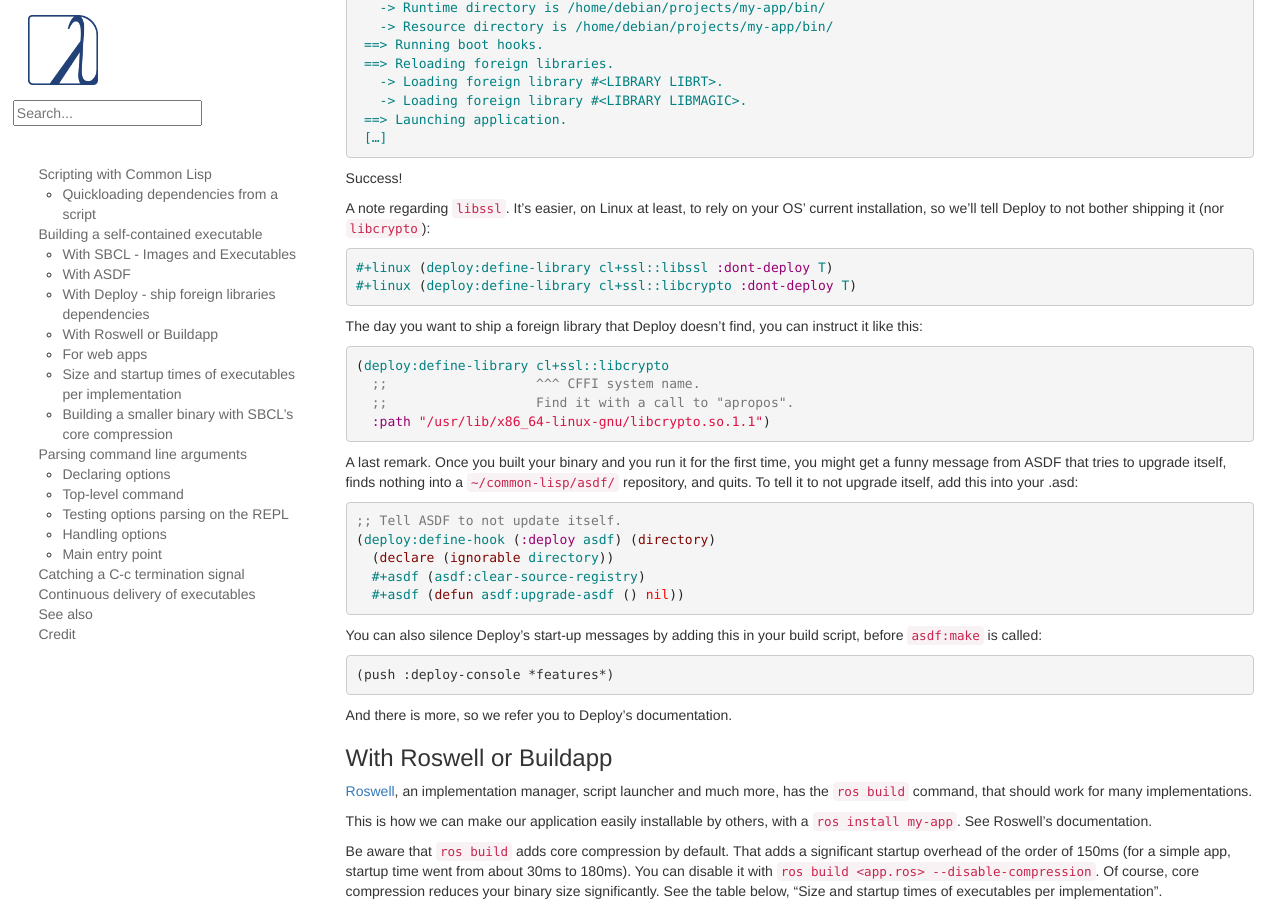
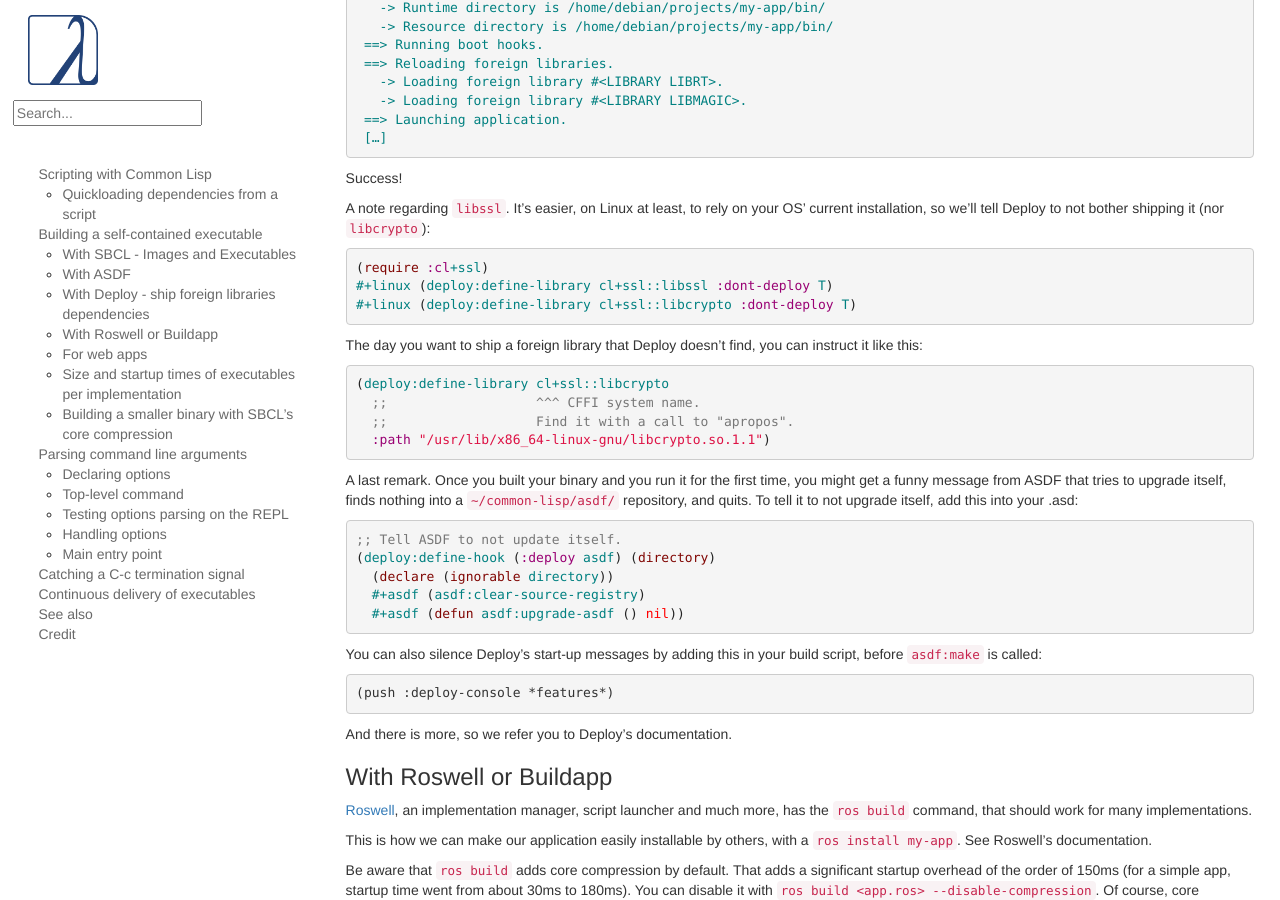
Before and after one commit to LispCookbook/cl-cookbook, a Jekyll site: the page built from scripting.md, in a window 1280 px wide and 900 px high, scrolled down 3466 px. Built offline with Jekyll 4.4.1, drawn with Linux system fonts in a browser that asks for light colours.

Commit message:
scripting, ignore ssl with Deploy: needs a require

```diff
--- a/scripting.md
+++ b/scripting.md
@@ -236,6 +236,7 @@ rely on your OS' current installation, so we'll tell Deploy to not
 bother shipping it (nor `libcrypto`):
 
 ~~~lisp
+(require :cl+ssl)
 #+linux (deploy:define-library cl+ssl::libssl :dont-deploy T)
 #+linux (deploy:define-library cl+ssl::libcrypto :dont-deploy T)
 ~~~
```
